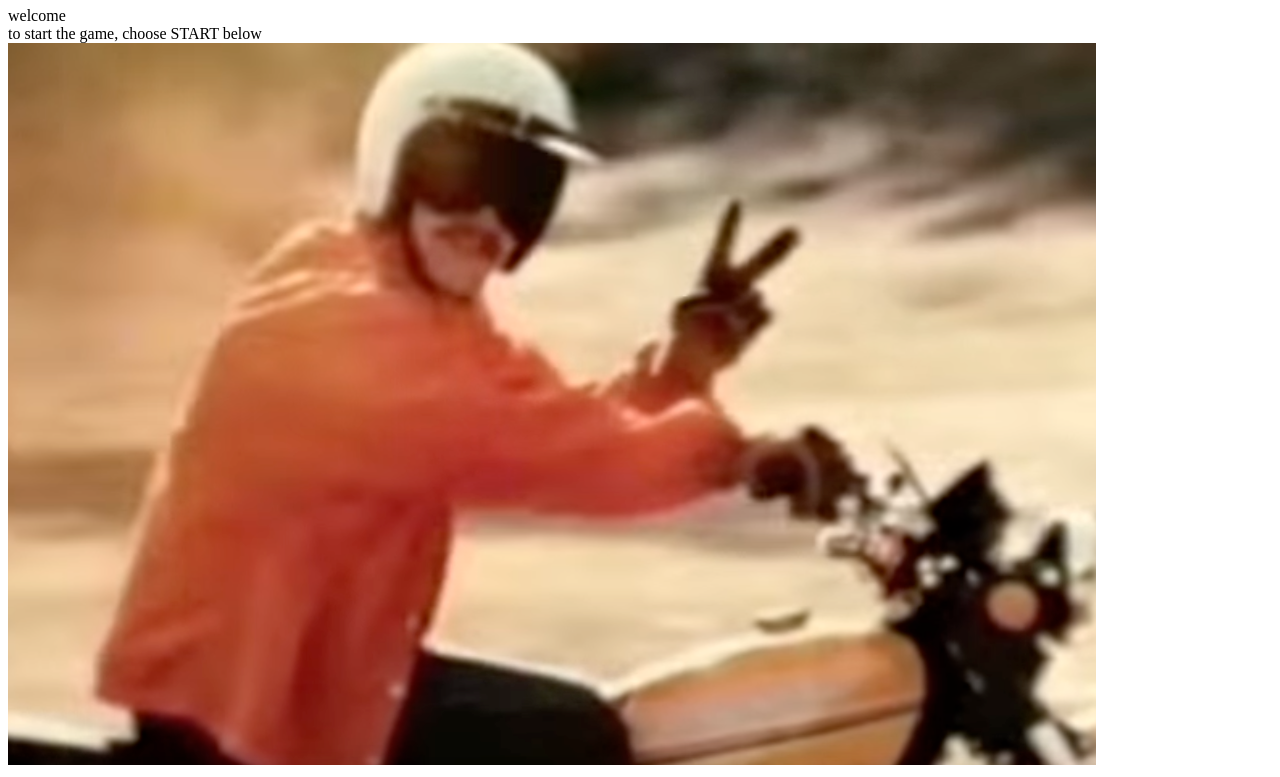
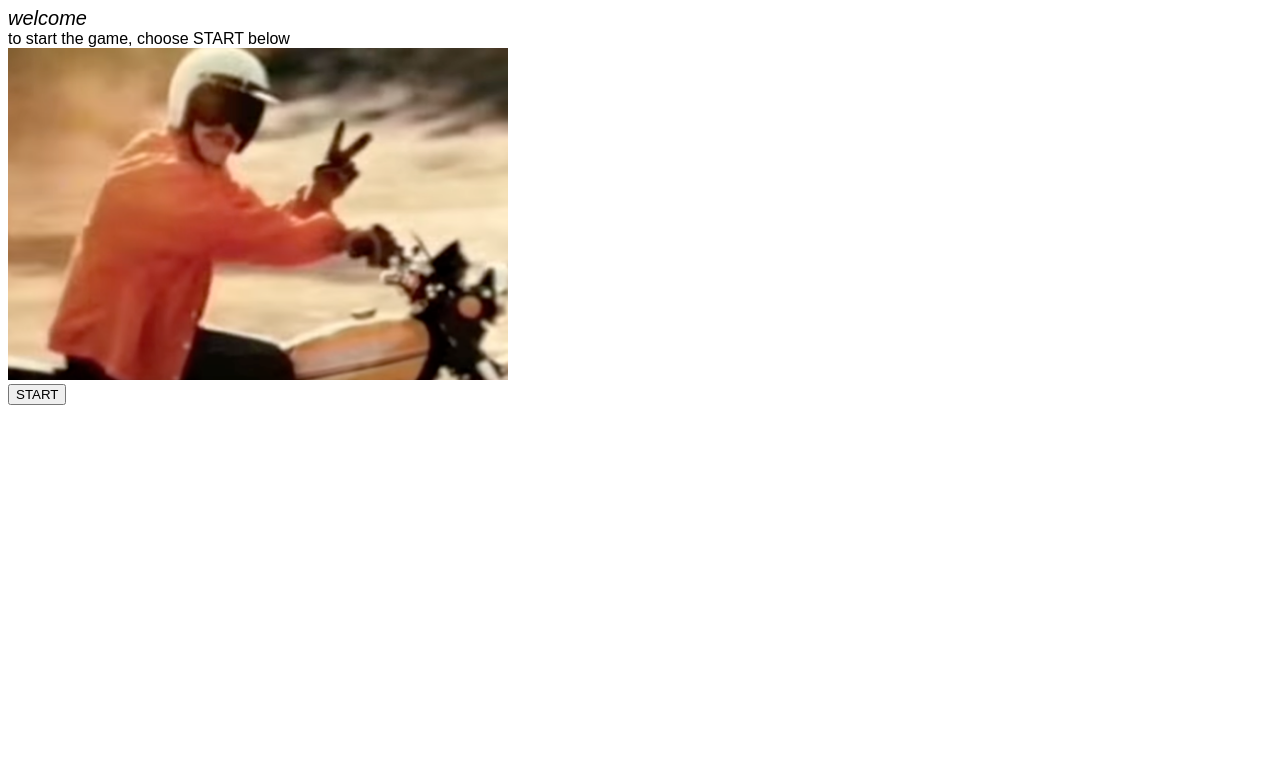
Before and after one commit to mrletourneau/adventure, a plain HTML site: page index.html in a window 1280 px wide. Shown: the part 73-850 px from the top of the page. After the commit the page ends 800 px from the top, so only its background shows below. Drawn offline with Linux system fonts and the light colour scheme.

Commit message:
Add gitignore, stylesheet, game functionality

```diff
--- a/adventure.js
+++ b/adventure.js
@@ -6,9 +6,9 @@ var levels = {
       picture: "start.png",
       options: [
           {
-            title: "Start",
+            title: "START",
             action: function() {
-              return "levelOne";
+                console.log('test');
             }
           }
       ]
@@ -40,5 +40,16 @@ function loadPicture(picture) {
 }
 
 function buildOptions(options) {
+    var inputElement = document.getElementById("player-input");
+    options.forEach(function(option) {
+        inputElement.appendChild(buildOption(option));
+    });
+}
 
+function buildOption(option) {
+    var optionElement = document.createElement("button");
+    optionElement.innerHTML = option.title;
+    optionElement.type = "button";
+    optionElement.onclick = option.action;
+    return optionElement;
 }
--- a/index.html
+++ b/index.html
@@ -4,6 +4,7 @@
 	<meta charset="utf-8">
 	<title>adventure</title>
   <script src="adventure.js"></script>
+  <link rel="stylesheet" href="style.css"></style>
 </head>
 
 <body id="home">
--- /dev/null
+++ b/style.css
@@ -0,0 +1,12 @@
+#picture img {
+    width:500px;
+}
+
+#title {
+    font-size: 20px;
+    font-style: italic;
+}
+
+body {
+    font-family: Arial, Helvetica, sans-serif;
+}
```
Also changed, not shown: 1 other file.
